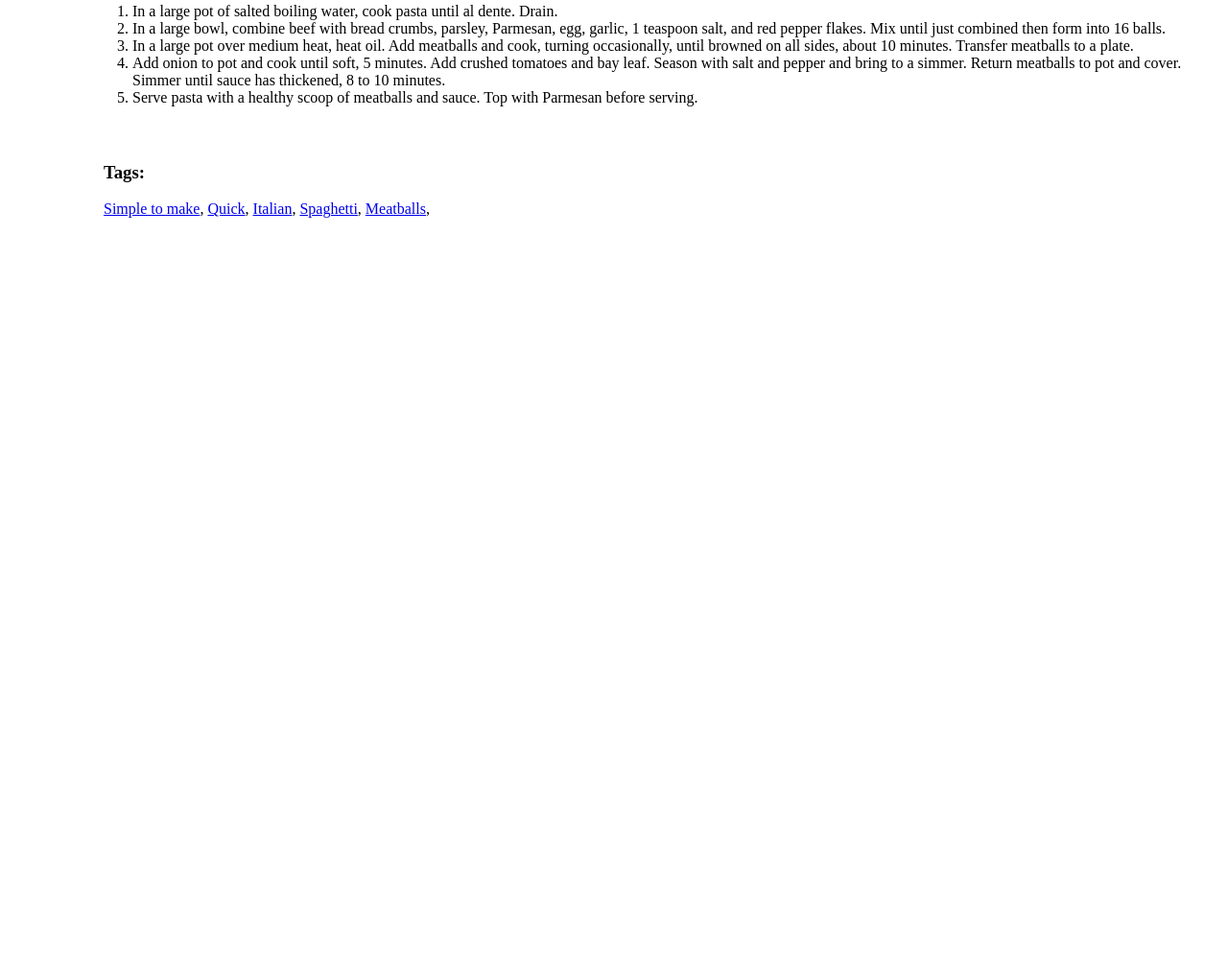
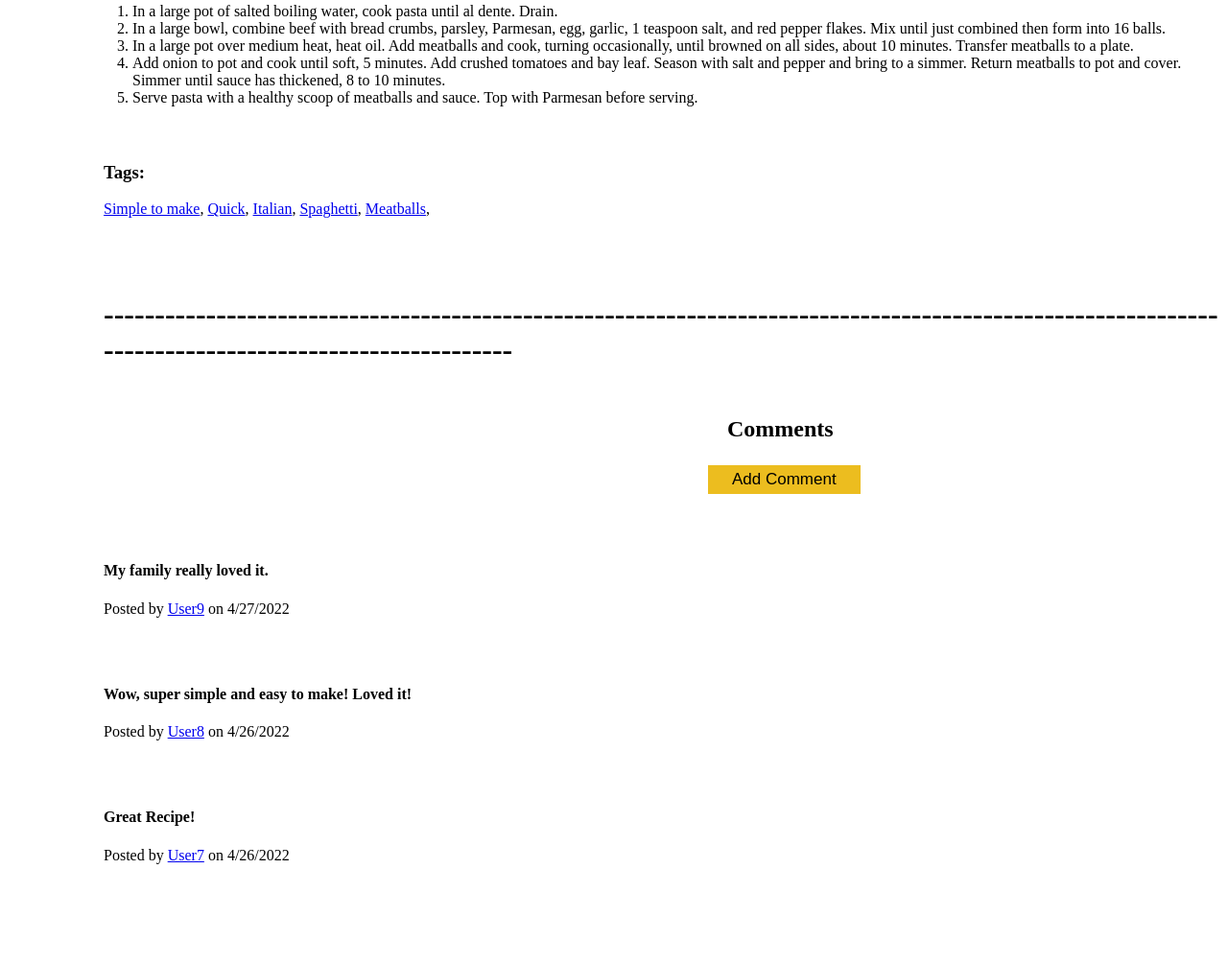
Before and after one commit to RGarcia35/The-SF-State-Official-Cookbook-Group-3, a website: page public/html/viewRecipe.html in a window 1280 px wide. Shown: the part 891-1895 px from the top of the page at 96% size. Before the commit the page ends 1246 px from the top, so only its background shows below. Drawn offline with Linux system fonts and the light colour scheme.

Commit message:
View Recipe Page Fully done

```diff
--- a/public/css/style.css
+++ b/public/css/style.css
@@ -150,6 +150,19 @@ img:hover{
   background: #ffdf77;
 }
 
+
+.container3 button{
+
+  margin: 4px 50px 50px 730px;
+  background: #ecbd1f;
+  font-size: 17px;
+  border: none;
+  cursor: pointer;
+  color: black;
+  padding: 5px 25px;
+}
+
+
 .card-body {
   display: inline-grid;
   margin-top: 5px;
--- a/public/html/viewRecipe.html
+++ b/public/html/viewRecipe.html
@@ -94,7 +94,7 @@
             </ol>
           </div>
 
-          <div style="padding-left:100px; padding-top: 3px; padding-bottom: 120px;">
+          <div style="padding-left:100px; padding-top: 3px; padding-bottom: 50px;">
             <h3>Tags:</h3>
             <a href="../html/searchResults.html">Simple to make</a>,
             <a href="../html/searchResults.html">Quick</a>,
@@ -104,8 +104,49 @@
           </div>
         </div>
 
+        <div style="padding-left:100px; padding-top: 10px; padding-bottom: 10px;">
+          <h1>-----------------------------------------------------------------------------------------------------------------------------------------------------</h1>
+        </div>
+        <div style="padding-left:750px">
+          <h2>Comments</h2>
+
+        </div>
+        <div class="container3">
+          <form action = "../html/postReview.html">
+            <button type="submit">Add Comment</button>
+          </form>
+        </div>
+
+        <div style = "padding-left:100px; padding-bottom: 50px;">
+          <div>
+            <h4>My family really loved it.</h4>
+          </div>
+          <div>
+            Posted by <a href="../html/userProfile.html">User9</a> on 4/27/2022
+          </div>
+
+        </div>
+
+        <div style = "padding-left:100px; padding-bottom: 50px;">
+          <div>
+            <h4>Wow, super simple and easy to make! Loved it!</h4>
+          </div>
+          <div>
+            Posted by <a href="../html/userProfile.html">User8</a> on 4/26/2022
+          </div>
+
+        </div>
 
 
+        <div style = "padding-left:100px; padding-bottom: 100px;">
+          <div>
+            <h4>Great Recipe!</h4>
+          </div>
+          <div>
+            Posted by <a href="../html/userProfile.html">User7</a> on 4/26/2022
+          </div>
+
+        </div>
 </body>
 
 
```
